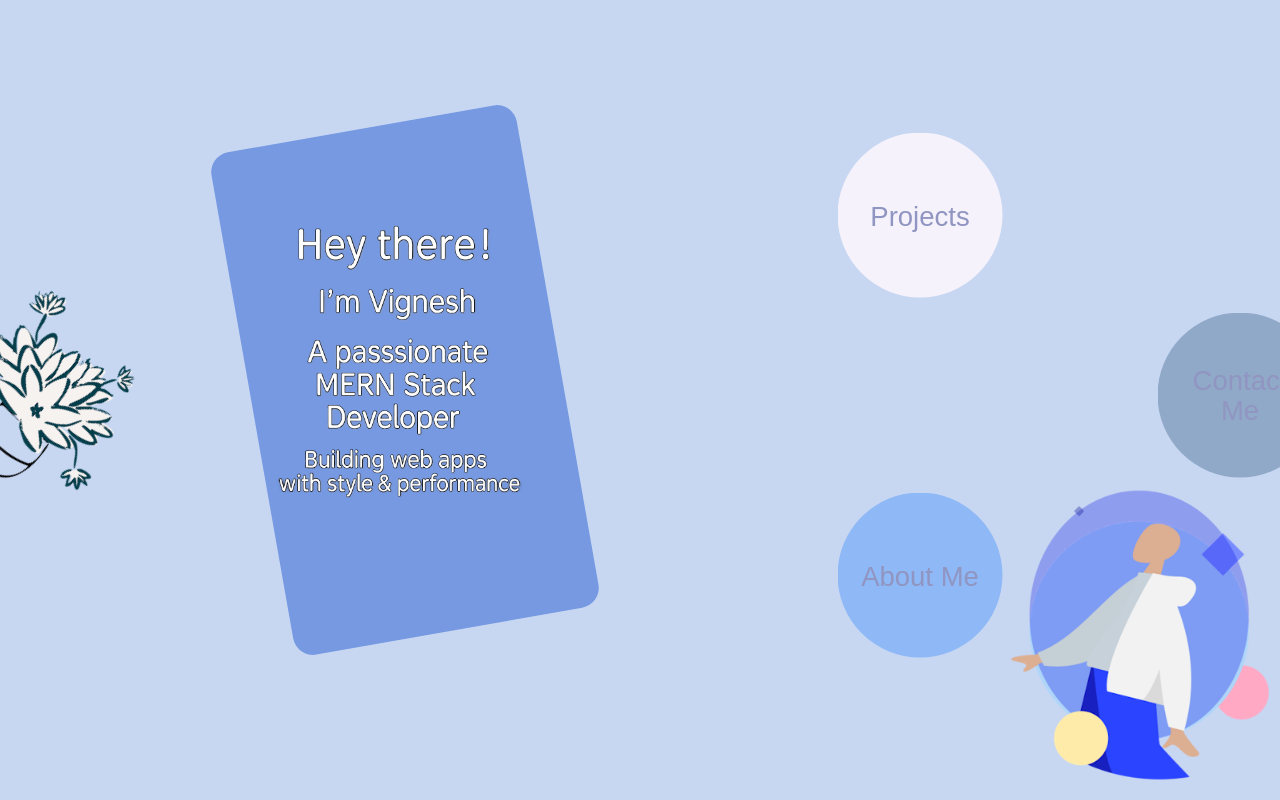
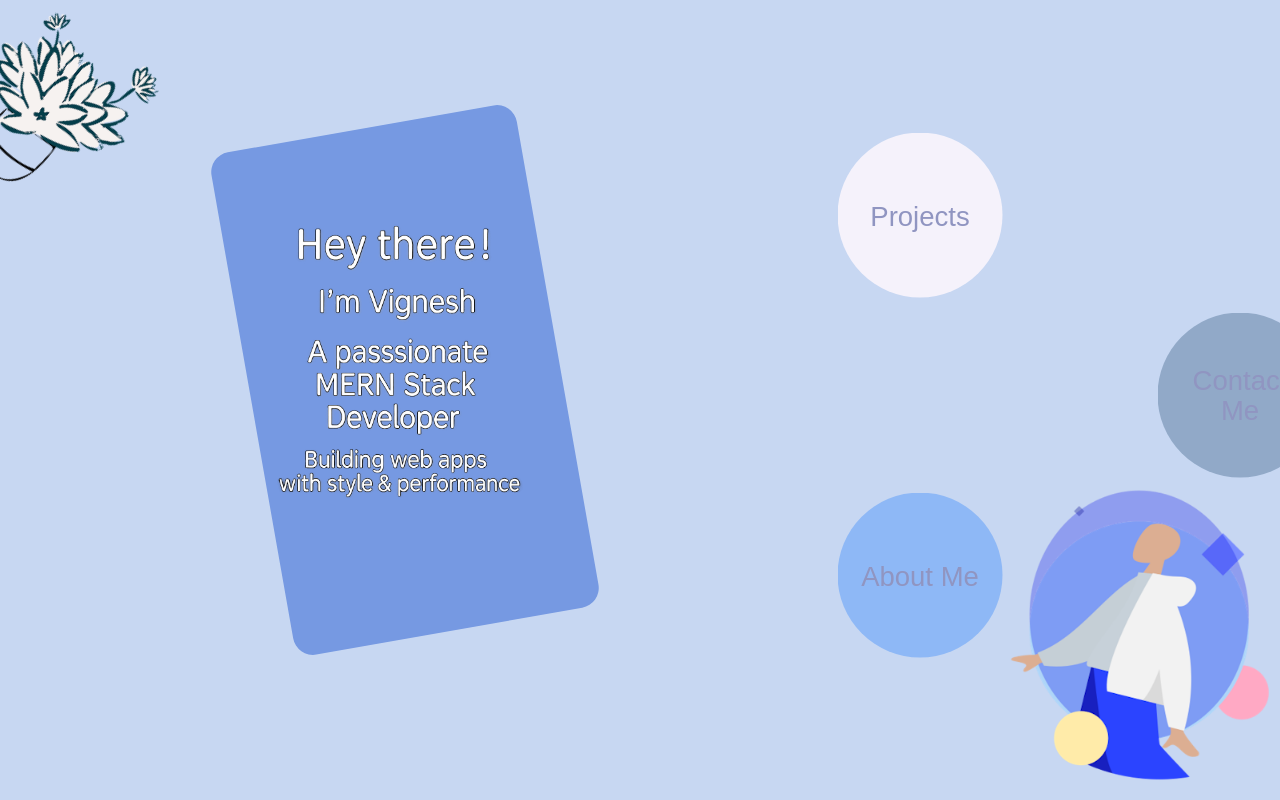
Before and after one commit to viigneshh/Portfolio, a React (Vite) app: page / in a window 1280 px wide. Built offline with nearby package versions, Linux system fonts and the light colour scheme.

Commit message:
pot location

```diff
--- a/src/css/App.css
+++ b/src/css/App.css
@@ -44,10 +44,10 @@ html, body {
 }
 .image1{
   position: absolute;
-  top: 200px;
+  top: -100px;
   left: -140px;
   scale:0.5;
-  transform: scaleX(-1);
+
   rotate: 40deg;
 }
 
--- a/src/css/about.css
+++ b/src/css/about.css
@@ -227,13 +227,3 @@ html, body {
 }
 
 /* Optional: Scrollbar Theme */
-::-webkit-scrollbar {
-  width: 10px;
-}
-::-webkit-scrollbar-thumb {
-  background: rgb(121, 142, 235);
-  border-radius: 10px;
-}
-::-webkit-scrollbar-track {
-  background: rgb(220, 235, 255);
-}
```
